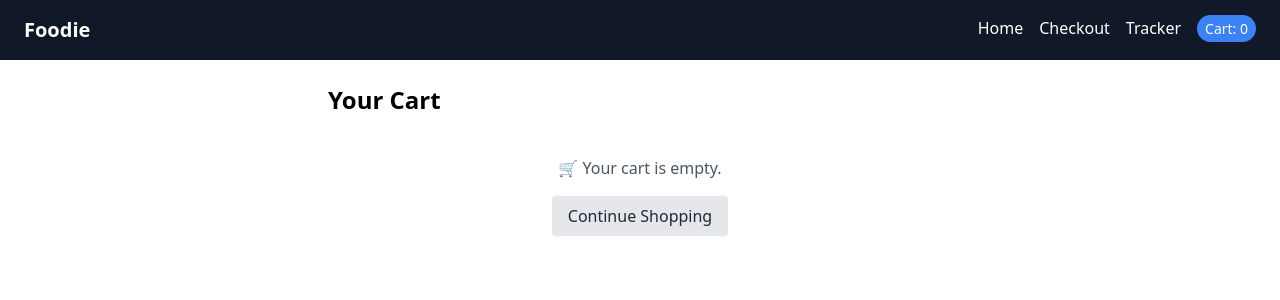
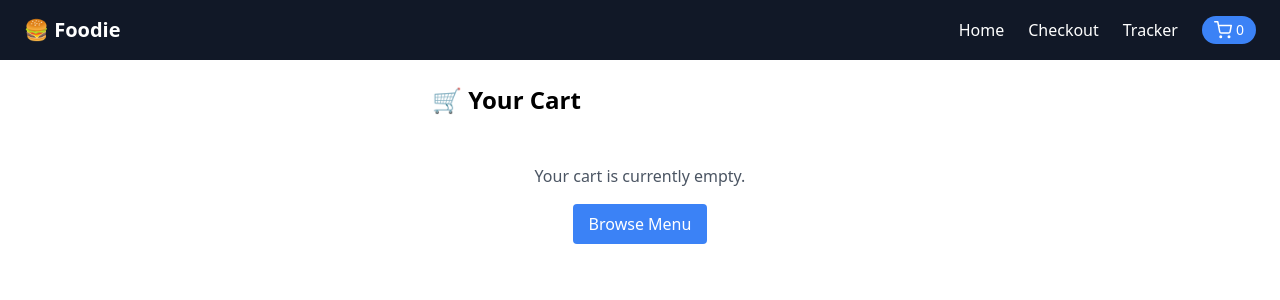
Before and after one commit to anshumanat/Food-ordering-platform, a React (Vite) app in the folder frontend/: page /cart in a window 1280 px wide. Shown: the top 300 px of the page. Built offline with nearby package versions, Linux system fonts and the light colour scheme.

Commit message:
feat: finish Day 3 – checkout flow, confirmation page, tracker stub, UI polish (navbar, cart, menu layout, added more items)

```diff
--- a/frontend/package.json
+++ b/frontend/package.json
@@ -13,8 +13,11 @@
   "author": "",
   "license": "ISC",
   "dependencies": {
+    "lucide-react": "^0.533.0",
     "react": "^19.1.0",
     "react-dom": "^19.1.0",
+    "react-hot-toast": "^2.5.2",
+    "react-icons": "^5.5.0",
     "react-router-dom": "^7.7.1",
     "vite": "^5.4.19"
   },
--- a/frontend/src/components/Navbar.jsx
+++ b/frontend/src/components/Navbar.jsx
@@ -1,20 +1,86 @@
-import { Link } from 'react-router-dom';
+import { NavLink } from 'react-router-dom';
+import { FiShoppingCart, FiMenu, FiX } from 'react-icons/fi';
+import { useState } from 'react';
 
 export default function Navbar({ cartCount }) {
+  const [isOpen, setIsOpen] = useState(false);
+
+  const toggleMenu = () => setIsOpen(!isOpen);
+  const closeMenu = () => setIsOpen(false);
+
   return (
-    <nav className="bg-gray-900 text-white px-6 py-4 flex justify-between">
-      <h1 className="text-xl font-bold">Foodie</h1>
-      <div className="space-x-4">
-        <Link to="/" className="hover:underline">Home</Link>
-        <Link to="/checkout" className="hover:underline">Checkout</Link>
-        <Link to="/tracker/123" className="hover:underline">Tracker</Link>
-        <Link
-          to="/cart"
-          className="bg-blue-500 text-white rounded-full px-2 py-1 text-sm hover:bg-blue-600"
+    <nav className="bg-gray-900 text-white px-6 py-4">
+      <div className="flex justify-between items-center">
+        <h1 className="text-xl font-bold">🍔 Foodie</h1>
+
+        {/* Hamburger toggle (mobile only) */}
+        <button
+          className="sm:hidden text-white text-2xl focus:outline-none"
+          onClick={toggleMenu}
         >
-          Cart: {cartCount}
-        </Link>
+          {isOpen ? <FiX /> : <FiMenu />}
+        </button>
+
+        {/* Desktop Nav */}
+        <div className="hidden sm:flex items-center gap-6">
+          <NavLinks closeMenu={closeMenu} />
+          <CartButton cartCount={cartCount} />
+        </div>
       </div>
+
+      {/* Mobile Dropdown */}
+      {isOpen && (
+        <div className="sm:hidden mt-4 flex flex-col gap-4">
+          <NavLinks closeMenu={closeMenu} />
+          <CartButton cartCount={cartCount} />
+        </div>
+      )}
     </nav>
   );
 }
+
+function NavLinks({ closeMenu }) {
+  return (
+    <>
+      <NavLink
+        to="/"
+        onClick={closeMenu}
+        className={({ isActive }) =>
+          isActive ? 'underline font-medium' : 'hover:underline'
+        }
+      >
+        Home
+      </NavLink>
+      <NavLink
+        to="/checkout"
+        onClick={closeMenu}
+        className={({ isActive }) =>
+          isActive ? 'underline font-medium' : 'hover:underline'
+        }
+      >
+        Checkout
+      </NavLink>
+      <NavLink
+        to="/tracker/123"
+        onClick={closeMenu}
+        className={({ isActive }) =>
+          isActive ? 'underline font-medium' : 'hover:underline'
+        }
+      >
+        Tracker
+      </NavLink>
+    </>
+  );
+}
+
+function CartButton({ cartCount }) {
+  return (
+    <NavLink
+      to="/cart"
+      className="relative bg-blue-500 text-white px-3 py-1 rounded-full text-sm hover:bg-blue-600 flex items-center gap-1"
+    >
+      <FiShoppingCart className="text-lg" />
+      <span>{cartCount}</span>
+    </NavLink>
+  );
+}
--- a/frontend/src/main.jsx
+++ b/frontend/src/main.jsx
@@ -3,25 +3,26 @@ import { createRoot } from 'react-dom/client';
 import { BrowserRouter, Routes, Route } from 'react-router-dom';
 import MenuPage from './pages/index';
 import CartPage from './pages/cart';
+import CheckoutPage from './pages/checkout';
+import { Toaster } from 'react-hot-toast';
+import ConfirmationPage from './pages/confirmation';
+import TrackerPage from './pages/tracker/[id]';
 import './styles/tailwind.css';
-
-function App() {
-  return (
-    <div className="flex items-center justify-center h-screen">
-      <h1 className="text-4xl font-bold">Hello, Food App!</h1>
-    </div>
-  );
-}
 
 const container = document.getElementById('root');
 if (container) {
   createRoot(container).render(
+    <>
       <BrowserRouter>
         <Routes>
           <Route path="/" element={<MenuPage />} />
           <Route path="/cart" element={<CartPage />} />
-      {/* More routes will be added later like /checkout and /tracker/:id */}
+          <Route path="/checkout" element={<CheckoutPage />} />
+          <Route path="/confirmation" element={<ConfirmationPage />} />
+          <Route path="/tracker/:id" element={<TrackerPage />} />
         </Routes>
       </BrowserRouter>
+      <Toaster position="top-center" toastOptions={{ duration: 3000 }} />
+    </>
   );
 }
--- a/frontend/src/pages/cart.jsx
+++ b/frontend/src/pages/cart.jsx
@@ -36,17 +36,17 @@ export default function CartPage() {
   return (
     <>
       <Navbar cartCount={itemCount} />
-      <div className="p-6 max-w-2xl mx-auto">
-        <h2 className="text-2xl font-bold mb-4">Your Cart</h2>
+      <div className="p-6 px-4 max-w-2xl sm:max-w-md mx-auto">
+        <h2 className="text-2xl font-bold mb-4">🛒 Your Cart</h2>
 
         {cart.length === 0 ? (
-          <div className="text-center mt-10">
-            <p className="text-gray-600 mb-4">🛒 Your cart is empty.</p>
+          <div className="text-center mt-12">
+            <p className="text-gray-600 mb-4">Your cart is currently empty.</p>
             <button
               onClick={() => navigate('/')}
-              className="bg-gray-200 hover:bg-gray-300 text-gray-800 px-4 py-2 rounded"
+              className="bg-blue-500 hover:bg-blue-600 text-white px-4 py-2 rounded"
             >
-              Continue Shopping
+              Browse Menu
             </button>
           </div>
         ) : (
@@ -65,18 +65,27 @@ export default function CartPage() {
                   </div>
                   <button
                     onClick={() => removeFromCart(index)}
-                    className="text-red-500 hover:underline"
+                    className="text-red-500 hover:text-red-700 text-lg"
+                    title="Remove one item"
                   >
                     ✕
                   </button>
                 </li>
               ))}
             </ul>
+
             <hr className="my-4" />
-            <div className="text-right mb-4">
+
+            <div className="flex justify-between items-center mb-4">
               <p className="text-lg font-bold">Total: ${total.toFixed(2)}</p>
+              <span className="text-sm text-gray-500">
+                {itemCount} item{itemCount > 1 ? 's' : ''}
+              </span>
             </div>
-            <div className="flex justify-between">
+
+
+
+            <div className="flex flex-wrap gap-3 justify-between sm:justify-end">
               <button
                 onClick={clearCart}
                 className="bg-red-500 hover:bg-red-600 text-white px-4 py-2 rounded"
@@ -89,6 +98,12 @@ export default function CartPage() {
               >
                 Continue Shopping
               </button>
+              <button
+                onClick={() => navigate('/checkout')}
+                className="bg-blue-500 hover:bg-blue-600 text-white px-4 py-2 rounded"
+              >
+                Proceed to Checkout
+              </button>
             </div>
           </>
         )}
--- /dev/null
+++ b/frontend/src/pages/checkout.jsx
@@ -0,0 +1,125 @@
+import React, { useState, useEffect } from 'react';
+import Navbar from '../components/Navbar';
+import { useNavigate } from 'react-router-dom';
+import toast from 'react-hot-toast';
+
+export default function CheckoutPage() {
+  const [cart, setCart] = useState([]);
+  const [form, setForm] = useState({ name: '', email: '', address: '' });
+  const [errors, setErrors] = useState({});
+  const [loading, setLoading] = useState(false);
+  const navigate = useNavigate();
+
+  useEffect(() => {
+    const stored = localStorage.getItem('cart');
+    if (stored) setCart(JSON.parse(stored));
+  }, []);
+
+  const handleChange = (e) => {
+    setForm({ ...form, [e.target.name]: e.target.value });
+  };
+
+  const validate = () => {
+    const errs = {};
+    if (!form.name.trim()) errs.name = 'Name is required';
+    if (!form.email.includes('@')) errs.email = 'Invalid email';
+    if (!form.address.trim()) errs.address = 'Address is required';
+    return errs;
+  };
+
+  const handleSubmit = (e) => {
+    e.preventDefault();
+    const validationErrors = validate();
+    setErrors(validationErrors);
+
+    if (Object.keys(validationErrors).length === 0) {
+      setLoading(true);
+      setTimeout(() => {
+        toast.success('🎉 Order placed successfully!');
+        localStorage.removeItem('cart');
+        navigate('/confirmation');
+      }, 1200); // Simulate delay
+    }
+  };
+
+  const total = cart.reduce((sum, item) => sum + item.price * item.quantity, 0);
+  const itemCount = cart.reduce((sum, item) => sum + item.quantity, 0);
+
+  return (
+    <>
+      <Navbar cartCount={itemCount} />
+     <div className="max-w-2xl sm:max-w-md mx-auto p-6 px-4">
+        <h2 className="text-2xl font-bold mb-4">Checkout</h2>
+
+        {cart.length === 0 ? (
+          <p className="text-gray-600">🛒 Your cart is empty.</p>
+        ) : (
+          <>
+            <ul className="text-sm text-gray-700 mb-4">
+              {cart.map((item) => (
+                <li key={item.id} className="flex justify-between">
+                  <span>{item.name} × {item.quantity}</span>
+                  <span>${(item.price * item.quantity).toFixed(2)}</span>
+                </li>
+              ))}
+            </ul>
+
+            <form onSubmit={handleSubmit} className="space-y-4">
+              <div>
+                <label className="block font-medium">Name</label>
+                <input
+                  type="text"
+                  name="name"
+                  value={form.name}
+                  onChange={handleChange}
+                  className="w-full border px-3 py-2 rounded focus:outline-none focus:ring-2 focus:ring-blue-400"
+                />
+                {errors.name && <p className="text-red-500 text-sm">{errors.name}</p>}
+              </div>
+
+              <div>
+                <label className="block font-medium">Email</label>
+                <input
+                  type="email"
+                  name="email"
+                  value={form.email}
+                  onChange={handleChange}
+                  className="w-full border px-3 py-2 rounded focus:outline-none focus:ring-2 focus:ring-blue-400"
+                />
+                {errors.email && <p className="text-red-500 text-sm">{errors.email}</p>}
+              </div>
+
+              <div>
+                <label className="block font-medium">Address</label>
+                <textarea
+                  name="address"
+                  value={form.address}
+                  onChange={handleChange}
+                  className="w-full border px-3 py-2 rounded focus:outline-none focus:ring-2 focus:ring-blue-400"
+                />
+                {errors.address && <p className="text-red-500 text-sm">{errors.address}</p>}
+              </div>
+
+              <hr className="my-4" />
+              <div className="text-right font-semibold">
+                Total: ${total.toFixed(2)}
+              </div>
+
+              <button
+                type="submit"
+                disabled={loading}
+                className={`w-full py-2 rounded text-white ${
+                  loading
+                    ? 'bg-blue-300 cursor-not-allowed'
+                    : 'bg-blue-500 hover:bg-blue-600'
+                }`}
+              >
+                {loading ? 'Placing Order...' : 'Place Order'}
+              </button>
+            </form>
+          </>
+        )}
+      </div>
+    </>
+  );
+}
--- /dev/null
+++ b/frontend/src/pages/confirmation.jsx
@@ -0,0 +1,35 @@
+import React from 'react';
+import { useNavigate } from 'react-router-dom';
+import Navbar from '../components/Navbar';
+
+export default function ConfirmationPage() {
+  const navigate = useNavigate();
+
+  return (
+    <>
+      <Navbar cartCount={0} />
+      <div className="max-w-xl mx-auto p-6 text-center">
+        <h2 className="text-3xl font-bold text-green-600 mb-4">🎉 Order Confirmed!</h2>
+        <p className="text-gray-700 mb-6">
+          Thank you for your order! Your delicious food is being prepared and will be delivered soon.
+        </p>
+
+        <div className="flex flex-col sm:flex-row justify-center gap-4">
+          <button
+            onClick={() => navigate('/')}
+            className="bg-blue-500 hover:bg-blue-600 text-white px-5 py-2 rounded"
+          >
+            Back to Menu
+          </button>
+
+          <button
+            onClick={() => navigate('/tracker/123')}
+            className="bg-gray-200 hover:bg-gray-300 text-gray-800 px-5 py-2 rounded"
+          >
+            Track Order
+          </button>
+        </div>
+      </div>
+    </>
+  );
+}
--- a/frontend/src/pages/index.jsx
+++ b/frontend/src/pages/index.jsx
@@ -61,7 +61,7 @@ const removeFromCart = (index) => {
     <>
       <Navbar cartCount={cart.reduce((sum, item) => sum + item.quantity, 0)} />
       <div className="p-4">
-        <h1 className="text-3xl font-bold mb-4">Menu</h1>
+        <h1 className="text-3xl font-bold mb-6 text-center">Menu</h1>
         <div className="grid grid-cols-1 sm:grid-cols-2 md:grid-cols-3 gap-4">
           {menu.map((item) => (
             <MenuItemCard key={item.id} item={item} onAdd={addToCart} />
--- /dev/null
+++ b/frontend/src/pages/tracker/[id].jsx
@@ -0,0 +1,19 @@
+import React from 'react';
+import { useParams } from 'react-router-dom';
+import Navbar from '../../components/Navbar';
+
+export default function TrackerPage() {
+  const { id } = useParams();
+
+  return (
+    <>
+      <Navbar cartCount={0} />
+      <div className="p-6 max-w-xl mx-auto text-center">
+        <h2 className="text-2xl font-bold mb-4">📦 Tracking Order #{id}</h2>
+        <p className="text-gray-600">
+          This is a placeholder. Real-time tracking and updates will be implemented later.
+        </p>
+      </div>
+    </>
+  );
+}
```
Also changed, not shown: frontend/src/components/MenuItemCard.jsx (+13 -5 lines), frontend/src/mockMenu.js (+42 -0 lines), 1 other file (tests, documents, lock files or other folders). Lines whose indentation alone changed are shown as unchanged.
